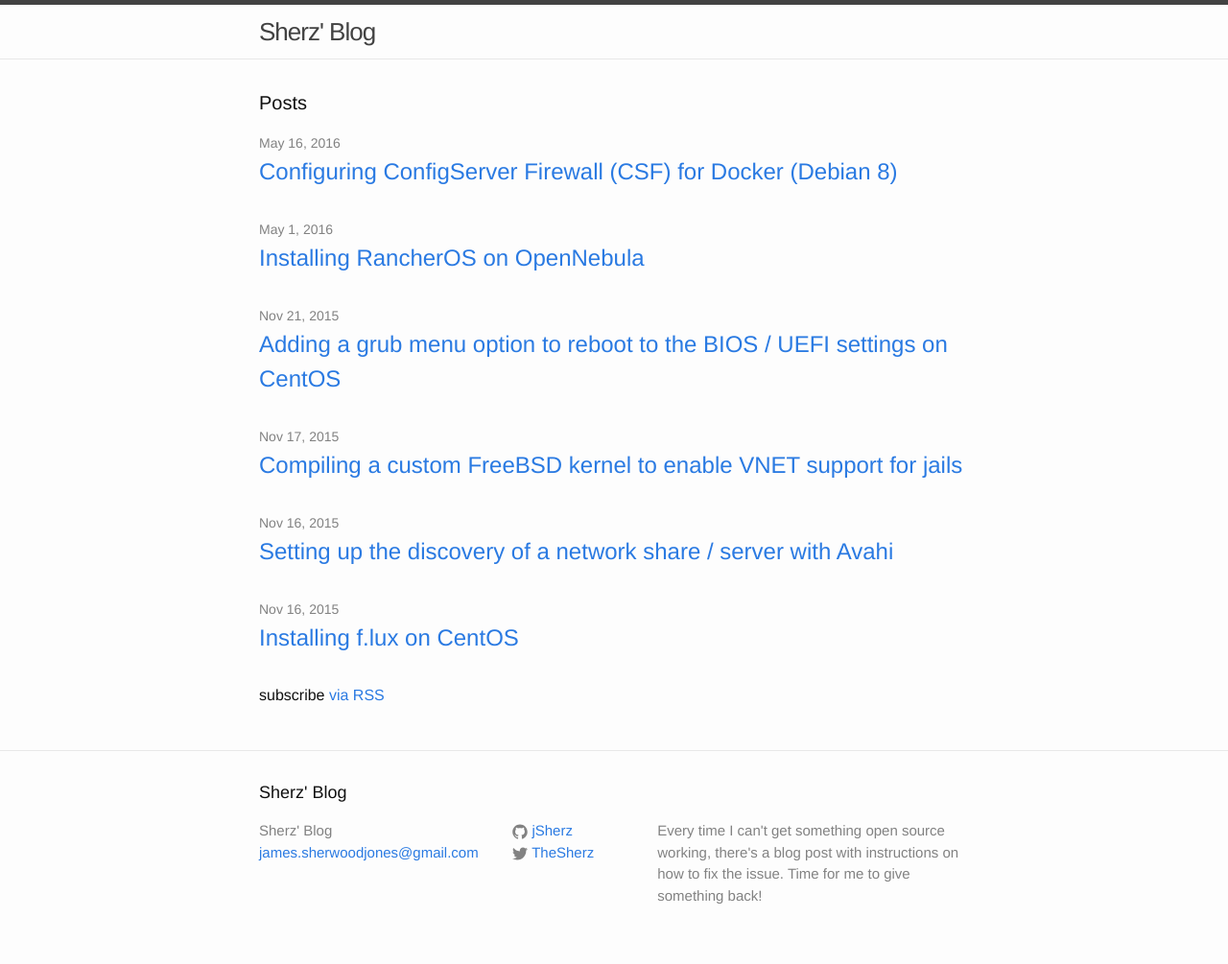
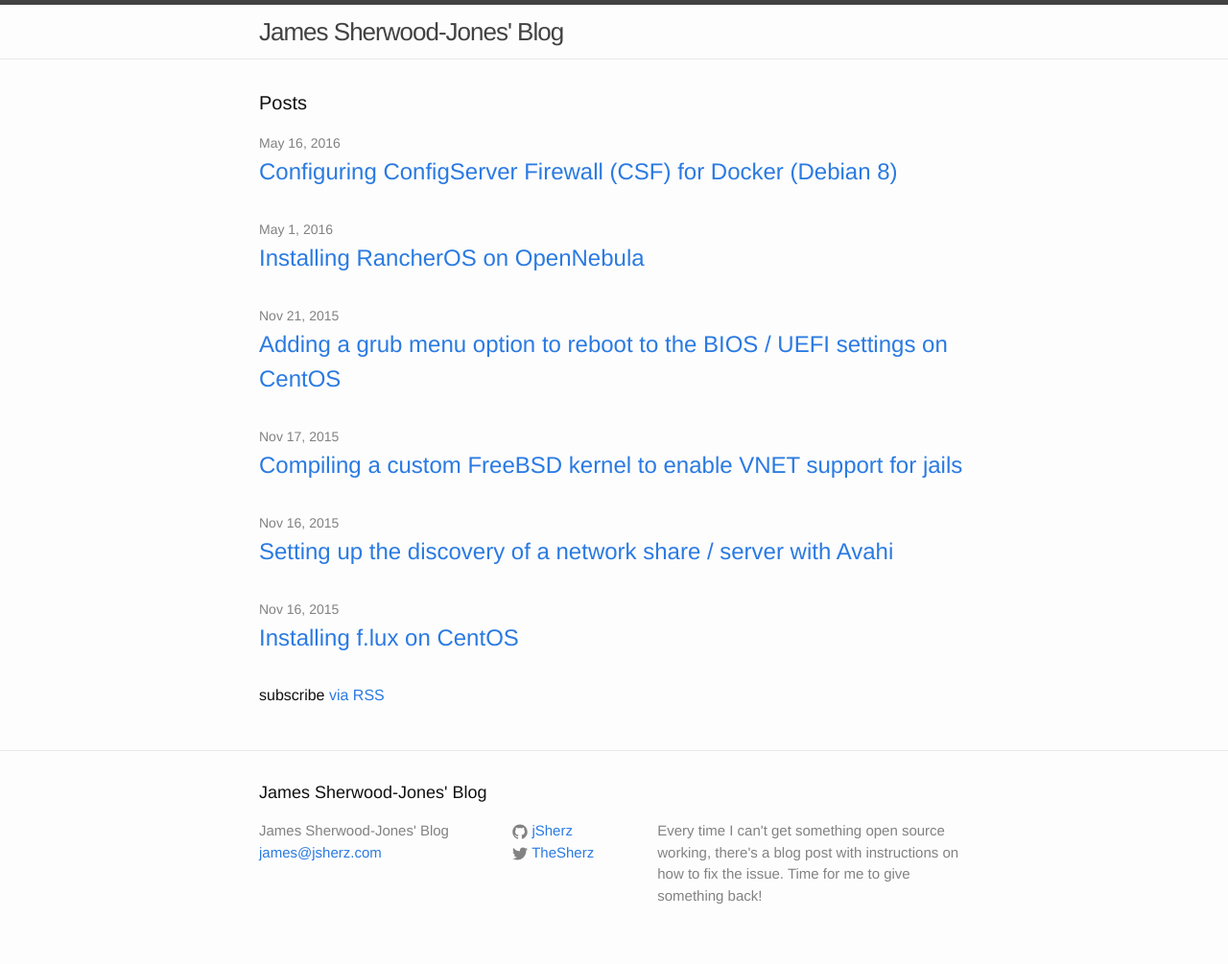
Before and after one commit to jSherz/jsj-blog, a Jekyll site: the page built from index.html, in a window 1280 px wide. Shown: the whole page at 96% size. Built offline with Jekyll 4.4.1, drawn with Linux system fonts in a browser that asks for light colours.

Commit message:
Updated blog name.

```diff
--- a/_config.yml
+++ b/_config.yml
@@ -6,8 +6,8 @@
 # 'jekyll serve'. If you change this file, please restart the server process.
 
 # Site settings
-title: Sherz' Blog
-email: james.sherwoodjones@gmail.com
+title: James Sherwood-Jones' Blog
+email: james@jsherz.com
 description: > # this means to ignore newlines until "baseurl:"
   Every time I can't get something open source working, there's a blog
   post with instructions on how to fix the issue. Time for me to give
```
